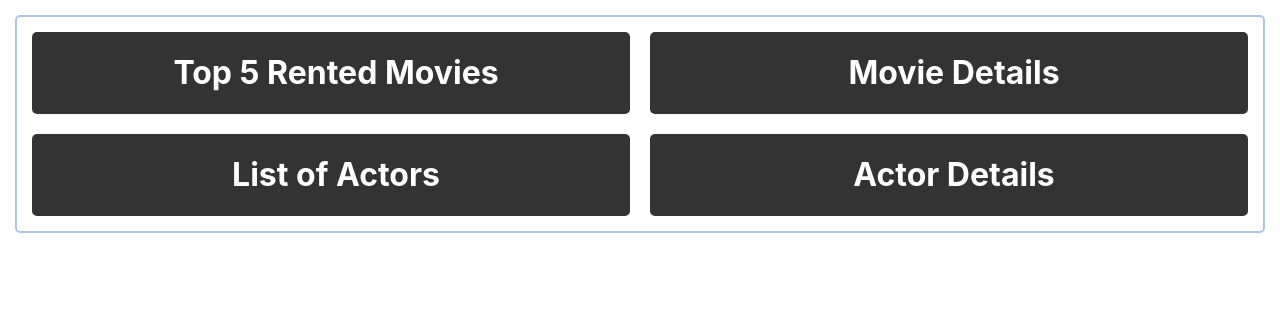
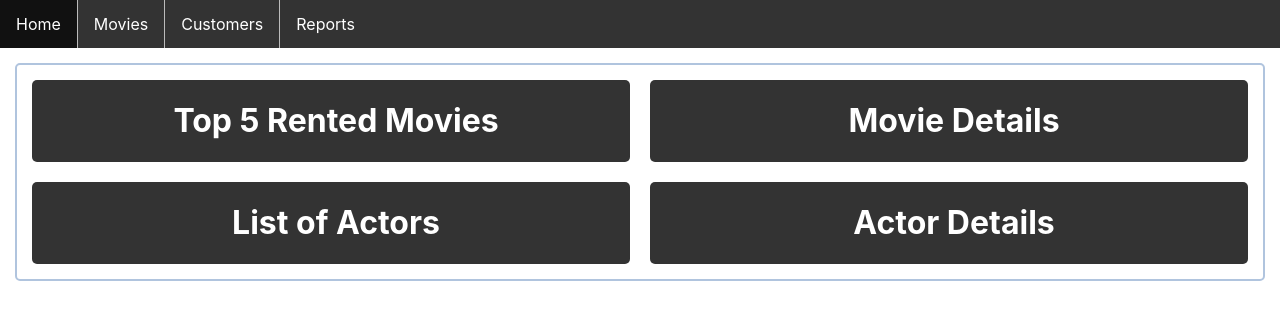
Before and after one commit to JV456NJIT/CS490_IP_Frontend, a React (Create React App) app: page / in a window 1280 px wide. Shown: the top 320 px of the page. Built offline with nearby package versions, Linux system fonts and the light colour scheme.

Commit message:
navbar created

```diff
--- a/src/App.js
+++ b/src/App.js
@@ -2,10 +2,11 @@ import logo from './logo.svg';
 import './App.css';
 import axios from 'axios';
 import Landing from './landing';
+import Navbar from './navbar';
 
 const showLanding = () => {
   if ((window.location.pathname === "/App.js") || (window.location.pathname === "/")) {
-    return <> <Landing /> </>
+    return <> <Navbar/> <Landing/> </>
   }
 }
 
--- /dev/null
+++ b/src/navbar.css
@@ -0,0 +1,32 @@
+#bar {
+    list-style-type: none;
+    margin: 0;
+    padding: 0;
+    overflow: hidden;
+    background-color: #333;
+  }
+
+  #item {
+    float: left;
+    border-right:1px solid #bbb;
+  }
+
+  #item:last-child {
+    border-right: none;
+  }
+
+  #item a {
+    display: block;
+    color: white;
+    text-align: center;
+    padding: 14px 16px;
+    text-decoration: none;
+  }
+
+  #item a:hover:not(.active) {
+    background-color: #111;
+  }
+
+  #activeLink {
+    background-color: #04AA6D;
+  }
--- /dev/null
+++ b/src/navbar.js
@@ -0,0 +1,17 @@
+import './navbar.css';
+import React from 'react';
+
+const navbar = () => {
+  return (
+    <nav>
+      <div id="bar">
+        <div id="item"><a href="./App.js">Home</a></div>
+        <div id="item"><a href="./Movies.js">Movies</a></div>
+        <div id="item"><a href="./Customers.js">Customers</a></div>
+        <div id="item"><a href="/">Reports</a></div>
+      </div>
+    </nav>
+  );
+};
+
+export default navbar;
```
